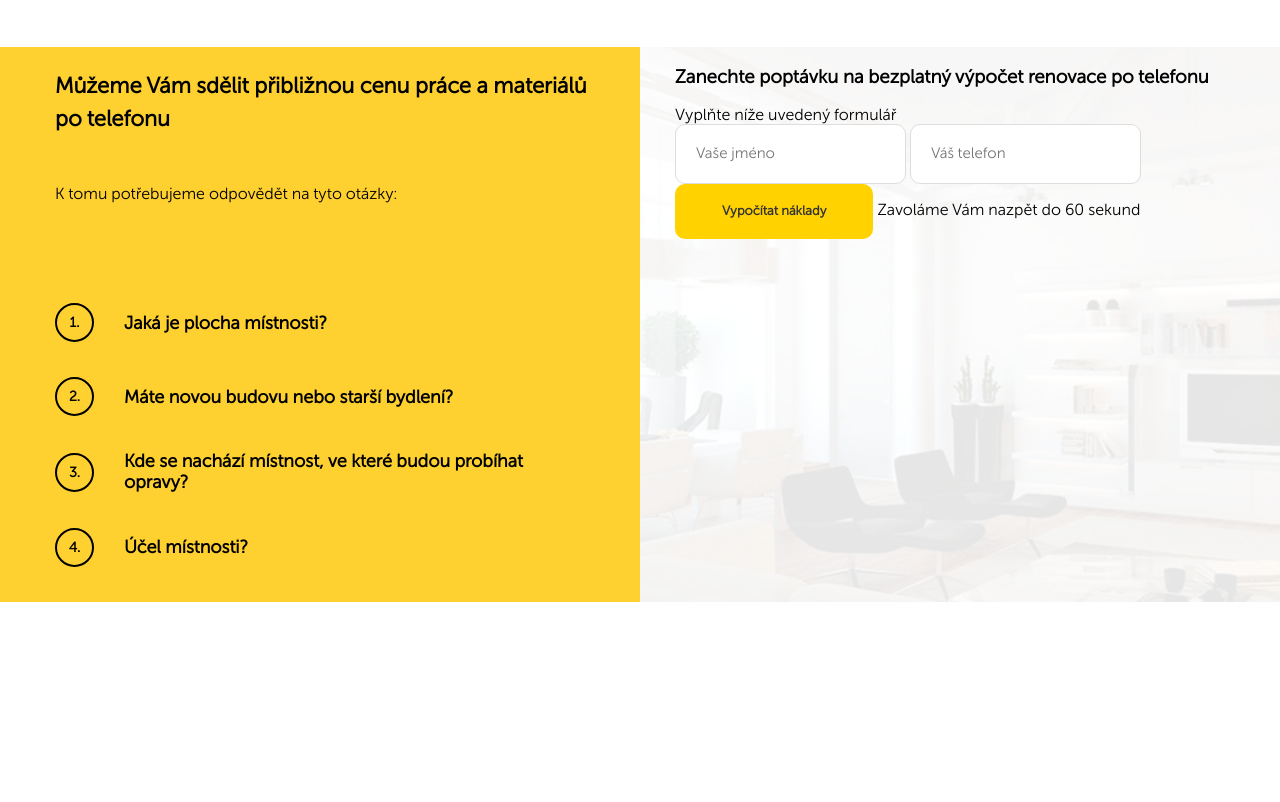
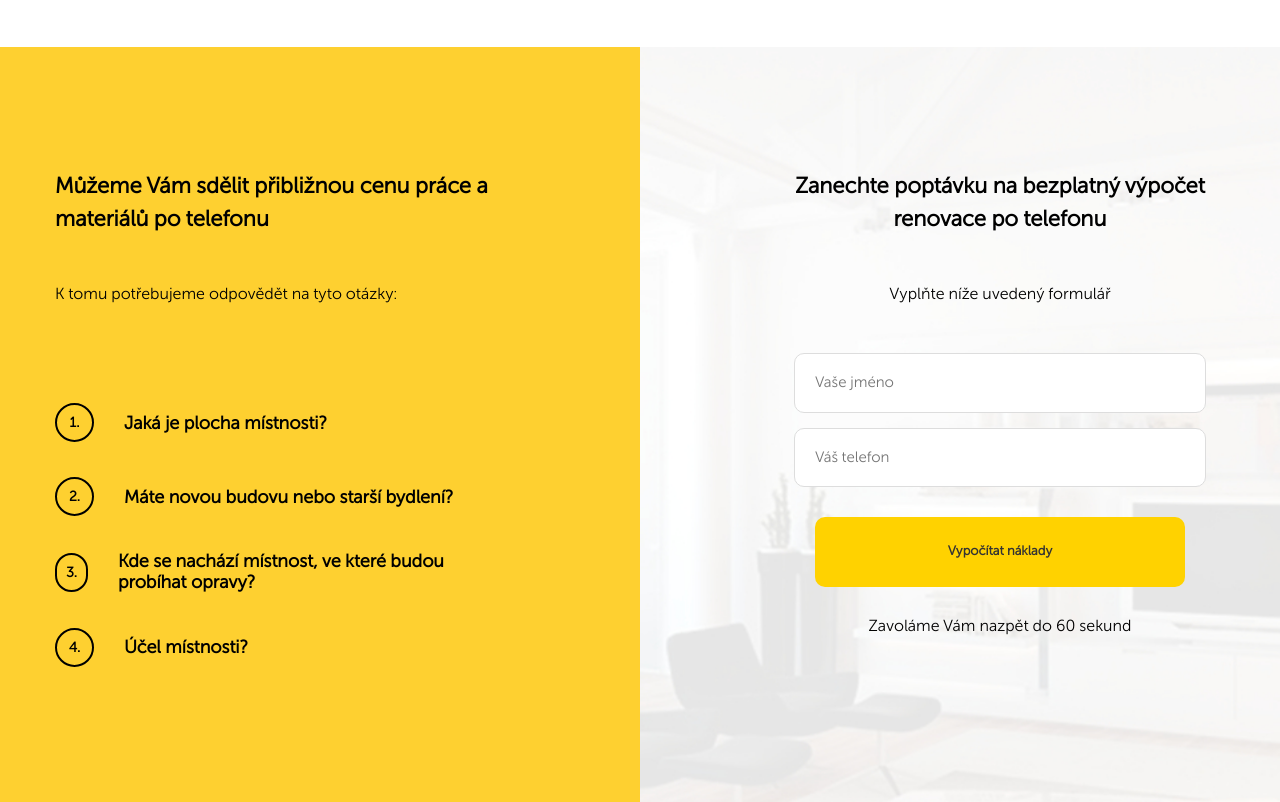
Before and after one commit to filipskorpik/build, a plain HTML site: page src/index.html in a window 1280 px wide. Shown: the part 5675-6477 px from the top of the page. Before the commit the page ends 6277 px from the top, so only its background shows below. Drawn offline with nearby package versions, Linux system fonts and the light colour scheme.

Commit message:
dodělaná sekce brief pro desktop

```diff
--- a/src/sass/style.sass
+++ b/src/sass/style.sass
@@ -407,14 +407,29 @@ img
 .brief
     background-image: url("../images/brief-color-bg.png"), url("../images/brief.jpg")
     background-position: left center, center right
-    background-size: 50%, contain
+    background-size: 50%, cover
     background-repeat: no-repeat, no-repeat
+    padding: 100px 0
     &-block
         display: flex
     &__interview
         flex-basis: 50%
     &__form
         flex-basis: 50%
+        padding-left: 200px
+        text-align: center
+    &__input
+        width: 100%
+        max-width: 370px
+        margin-bottom: 15px
+    &__button
+        width: 100%
+        max-width: 370px
+        display: block
+        height: 70px
+        margin: 15px auto 30px auto
+
+
 
 .interview
     padding-right: 70px
@@ -448,7 +463,16 @@ img
         &__text
             max-width: 400px
             font-size: 18px
-
+.form
+    &__title
+        +bold
+        font-size: 22px
+        line-height: 33px
+        margin-bottom: 50px
+    &__subtitle
+        font-size: 16px
+        margin-bottom: 50px
+        display: block
 
 
 
```
Also changed, not shown: src/css/style.css, 1 other file.
